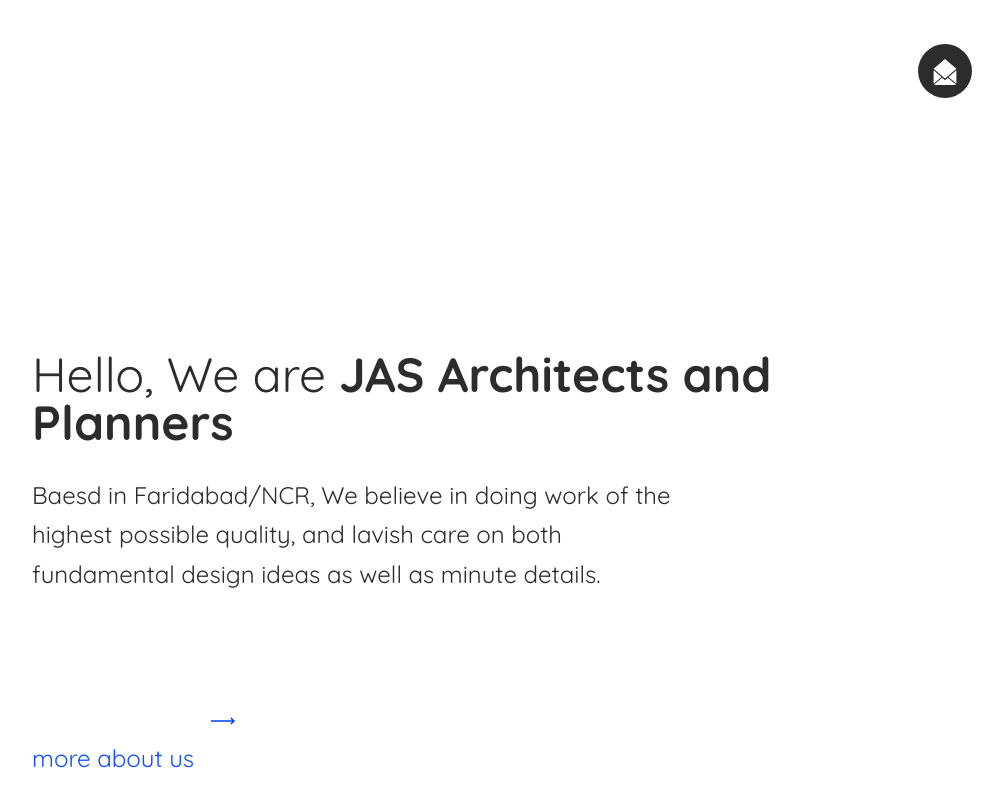
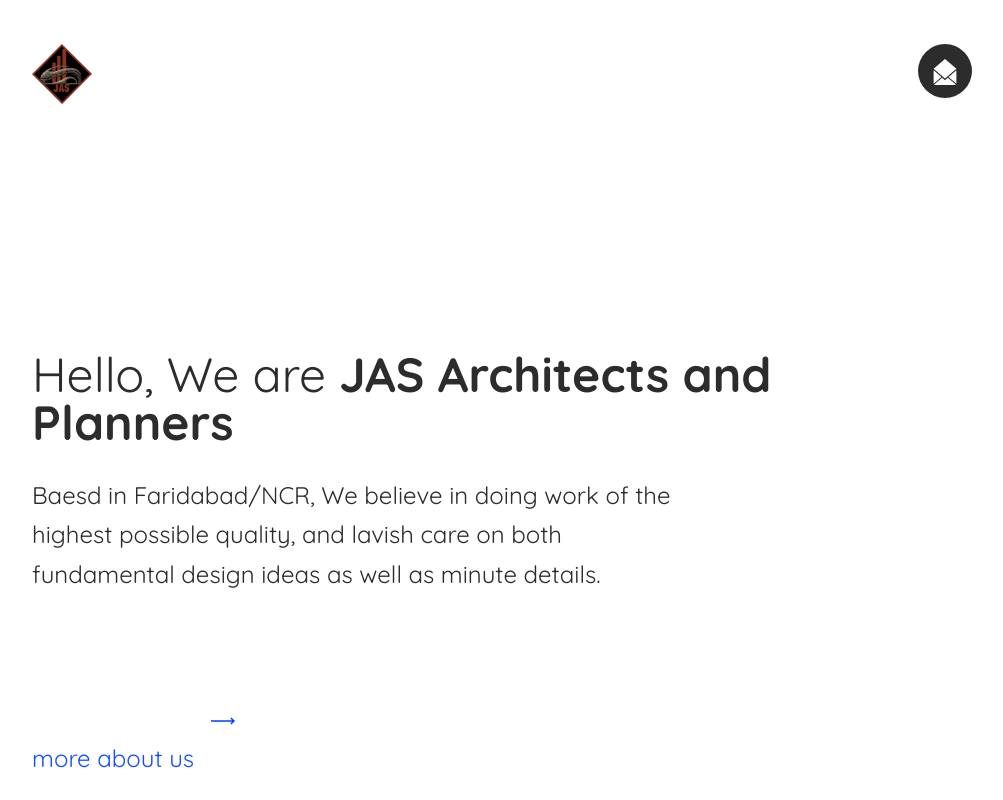
Before and after one commit to jasarchitectsandplanners/jasarchitectsandplanners.github.io, a plain HTML site: page about.html in a window 1280 px wide. Shown: the top 800 px of the page, without its empty margins (168-1171 px from the left). Drawn offline with nearby package versions, Linux system fonts and the light colour scheme.

Commit message:
Update about.html

```diff
--- a/about.html
+++ b/about.html
@@ -33,6 +33,9 @@
     <div class="site-container">
 
         <header class="site-header cf">
+            <div class="site-title">
+                    <a href="index.html"><img src="logo.png"></a>
+            </div>
 
         </header>
         <!-- / .site-header -->
```
